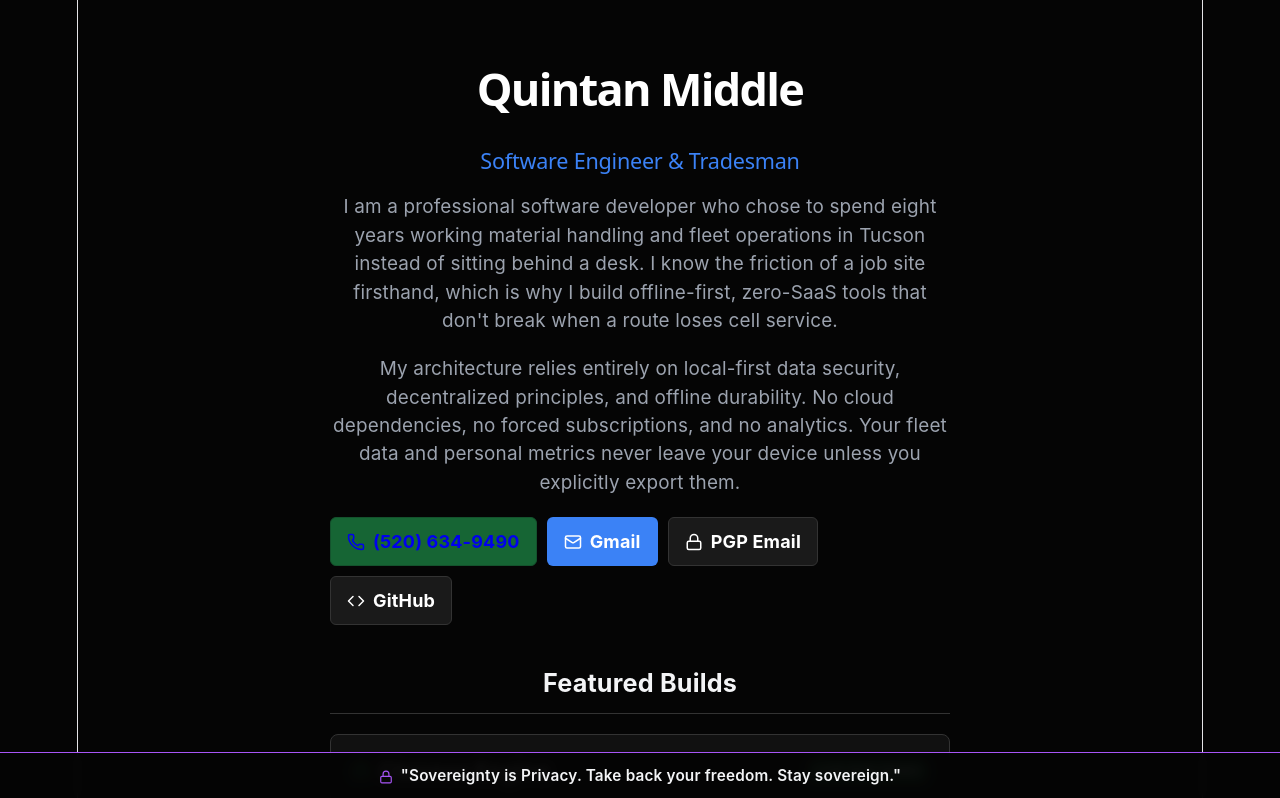
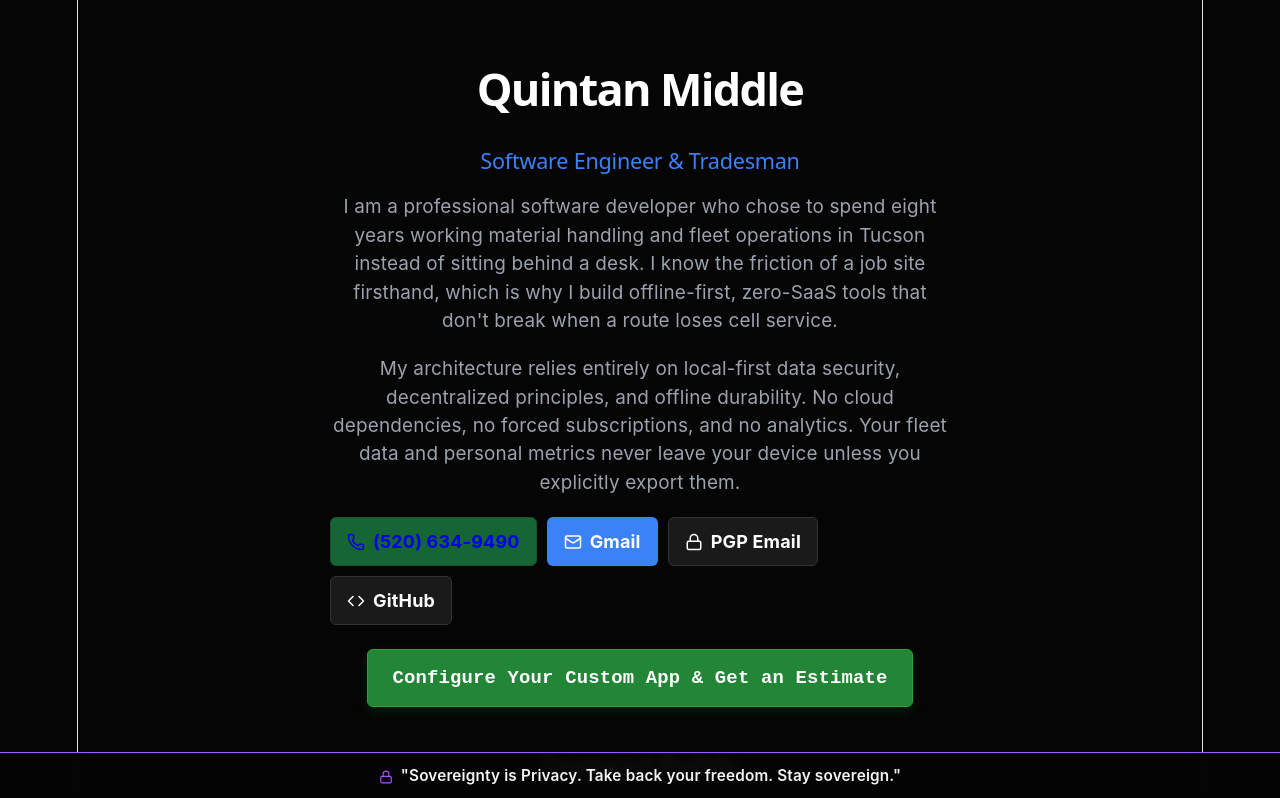
Before and after one commit to xNoOnex/xNoOnex.github.io, a React app: page / in a window 1280 px wide. Shown: the top 798 px of the page. Built offline with nearby package versions, Linux system fonts and the light colour scheme; the HTML template or start-up script is replaced by a standard one.

Commit message:
feat: integrate call-to-action button linking to universal app estimator

```diff
--- a/src/App.jsx
+++ b/src/App.jsx
@@ -18,10 +18,31 @@ function App() {
         </p>
 
         <div className="contact-links mt-3">
-          <a href="tel:5206349490" className="btn bg-green border-green"><Phone size={18} className="mr-2"/> (520) 634-9490</a>
-          <a href="mailto:quintanmiddle@gmail.com" className="btn bg-blue border-blue"><Mail size={18} className="mr-2"/> Gmail</a>
-          <a href="mailto:xNoOnex@dnmx.cc" className="btn bg-dark border-gray"><Lock size={18} className="mr-2"/> PGP Email</a>
-          <a href="https://github.com/xNoOnex" target="_blank" className="btn bg-dark border-gray"><Code size={18} className="mr-2"/> GitHub</a>
+          <a href="tel:5206349490" className="btn bg-green border-green"><Phone size={18} className="mr-2" /> (520) 634-9490</a>
+          <a href="mailto:quintanmiddle@gmail.com" className="btn bg-blue border-blue"><Mail size={18} className="mr-2" /> Gmail</a>
+          <a href="mailto:xNoOnex@dnmx.cc" className="btn bg-dark border-gray"><Lock size={18} className="mr-2" /> PGP Email</a>
+          <a href="https://github.com/xNoOnex" target="_blank" className="btn bg-dark border-gray"><Code size={18} className="mr-2" /> GitHub</a>
+        </div>
+
+        {/* --- NEW CTA BUTTON --- */}
+        <div className="mt-4" style={{ textAlign: 'center', marginTop: '24px', marginBottom: '10px' }}>
+          <a href="https://xnoonex.github.io/sovereign-invoicing/"
+             target="_blank"
+             style={{
+               backgroundColor: '#238636',
+               color: 'white',
+               padding: '14px 24px',
+               textDecoration: 'none',
+               borderRadius: '6px',
+               fontWeight: 'bold',
+               fontFamily: 'monospace',
+               fontSize: '1.05rem',
+               display: 'inline-block',
+               border: '1px solid #2ea043',
+               boxShadow: '0 4px 12px rgba(35, 134, 54, 0.2)'
+             }}>
+            Configure Your Custom App & Get an Estimate
+          </a>
         </div>
       </header>
 
@@ -35,8 +56,7 @@ function App() {
             <span className="badge bg-green">Live B2B Demo</span>
           </div>
           <p className="project-desc">
-            A standalone dispatch and invoicing toolkit for independent fleet operators. Features sign-on-glass BOLs,
-            FMCSA HOS compliance logs, and exact crew payouts via offline epoch timestamping. Zero monthly SaaS fees.
+            A standalone dispatch and invoicing toolkit for independent fleet operators. Features sign-on-glass BOLs, FMCSA HOS compliance logs, and exact crew payouts via offline epoch timestamping. Zero monthly SaaS fees.
           </p>
           <a href="https://xNoOnex.github.io/chronos-demo" target="_blank" className="btn bg-dark text-green border-green mt-2 flex-center">
             Launch Interactive Demo <ArrowRight size={16} className="ml-1" />
@@ -49,8 +69,7 @@ function App() {
             <span className="badge bg-purple">GPL-3.0 License</span>
           </div>
           <p className="project-desc">
-            A comprehensive, local-first privacy utility suite for Android.
-            Includes local AES encryption, a secure media vault, offline educational databases, and zero-telemetry barcode scanning.
+            A comprehensive, local-first privacy utility suite for Android. Includes local AES encryption, a secure media vault, offline educational databases, and zero-telemetry barcode scanning.
           </p>
           <a href="https://github.com/xNoOnex/SovereignTools1" target="_blank" className="btn bg-dark text-purple border-purple mt-2 flex-center">
             View Source Code <ArrowRight size={16} className="ml-1" />
@@ -63,8 +82,7 @@ function App() {
             <span className="badge bg-orange">Proprietary</span>
           </div>
           <p className="project-desc">
-            A highly specialized mobile toolkit featuring multi-track media editing, culinary measurement algorithms, and rapid local-device
-            React development environments. Built entirely on mobile, for mobile deployment.
+            A highly specialized mobile toolkit featuring multi-track media editing, culinary measurement algorithms, and rapid local-device React development environments. Built entirely on mobile, for mobile deployment.
           </p>
         </div>
       </main>
```
